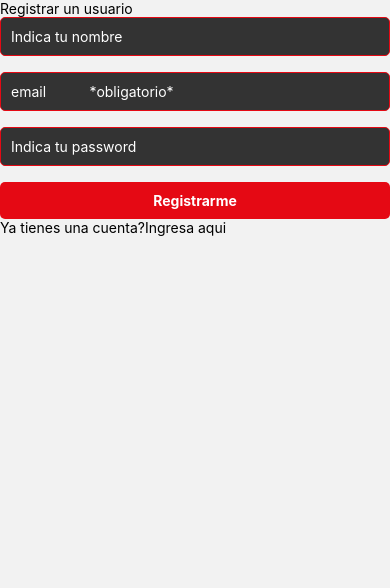
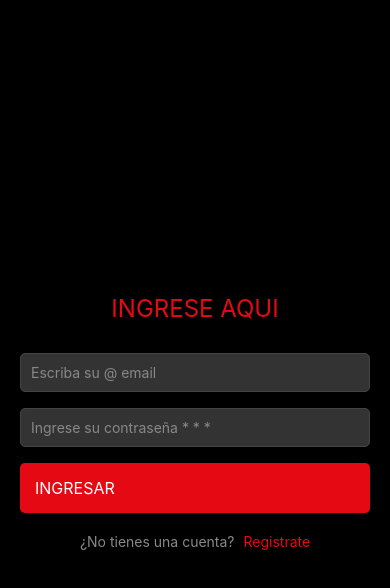
Before and after one commit to TomasLegarre/tp_final_prog3, a React Native app: screen /login in a window 390 px wide. Shown: the top 588 px of the page. Built offline with nearby package versions, Linux system fonts and the light colour scheme; no server answers.

Commit message:
armando log in y cambiando estilos

```diff
--- a/src/Navs/Principal.js
+++ b/src/Navs/Principal.js
@@ -6,6 +6,7 @@ import { FontAwesome } from '@expo/vector-icons';
 
 
 import Register from '../screens/Register/register';
+import Login from '../screens/Login/login';
 
 
 const Stack = createNativeStackNavigator();
@@ -25,6 +26,8 @@ class Principal extends Component {
 
             <Stack.Navigator>
               <Stack.Screen name='Register' component={Register} options={{headerShown :false}}  />
+              <Stack.Screen name='login' component={Login} options={{headerShown :false}}  />
+
             </Stack.Navigator>
 
           </NavigationContainer>
--- a/src/screens/Login/login.js
+++ b/src/screens/Login/login.js
@@ -0,0 +1,145 @@
+import React, { Component } from 'react';
+import { View, Text, TextInput, StyleSheet, TouchableOpacity } from 'react-native';
+import { auth } from '../../config/config';
+
+class Login extends Component {
+  constructor(props) {
+    super(props);
+    this.state = {
+      password: '',
+      email: '',
+      error: ''
+    };
+  }
+
+  componentDidMount() {
+    auth.onAuthStateChanged((user) => {
+      if (user) {
+        console.log('email logueado', auth.currentUser.email);
+      }
+    });
+  }
+
+  logIn(email, password) {
+    if (email === null || email === '' || !email.includes('@')) {
+      this.setState({ error: 'FORMATO DEL MAIL INVALIDO' });
+      return false;
+    }
+    if (password === null || password === '') {
+      this.setState({ error: 'LA CONTRASEÑA DEBE TENER MINIMO 6 CARACTERES' });
+      return false;
+    }
+
+    auth.signInWithEmailAndPassword(email, password)
+      .then(user => {
+        this.props.navigation.navigate('tabnav');
+      })
+      .catch(err => {
+        if (err.code === 'auth/internal-error') {
+          this.setState({ error: 'Contraseña incorrecta' });
+        }
+      });
+  }
+
+  redirect() {
+    this.props.navigation.navigate('register');
+  }
+
+  render() {
+    return (
+      <View style={styles.container}>
+        <Text style={styles.title}>INGRESE AQUI</Text>
+        <TextInput
+          onChangeText={(text) => this.setState({ email: text, error: '' })}
+          value={this.state.email}
+          placeholder='Escriba su @ email'
+          keyboardType='default'
+          style={styles.input}
+          placeholderTextColor="#888"
+        />
+        <TextInput
+          onChangeText={(text) => this.setState({ password: text, error: '' })}
+          value={this.state.password}
+          placeholder='Ingrese su contraseña * * *'
+          keyboardType='default'
+          secureTextEntry={true}
+          style={styles.input}
+          placeholderTextColor="#888"
+        />
+        <TouchableOpacity
+          style={styles.btn}
+          onPress={() => this.logIn(this.state.email, this.state.password)}
+        >
+          <Text style={styles.textBtn}>INGRESAR</Text>
+        </TouchableOpacity>
+
+        <View style={styles.registerContainer}>
+          <Text style={styles.registerText}>¿No tienes una cuenta?</Text>
+          <TouchableOpacity
+            onPress={() => this.redirect()}
+          >
+            <Text style={styles.registerLink}> Registrate</Text>
+          </TouchableOpacity>
+        </View>
+        {this.state.error !== '' &&
+          <Text style={styles.errorText}>
+            {this.state.error}
+          </Text>
+        }
+      </View>
+    );
+  }
+}
+
+const styles = StyleSheet.create({
+  container: {
+    flex: 1,
+    backgroundColor: '#000',
+    padding: 20,
+    justifyContent: 'center',
+  },
+  title: {
+    color: '#E50914',
+    fontSize: 24,
+    marginBottom: 30,
+    textAlign: 'center',
+  },
+  input: {
+    borderColor: '#444',
+    borderWidth: 1,
+    borderRadius: 5,
+    marginBottom: 16,
+    padding: 10,
+    color: '#fff',
+    backgroundColor: '#333',
+  },
+  btn: {
+    backgroundColor: '#E50914',
+    textAlign: 'center',
+    padding: 15,
+    borderRadius: 5,
+  },
+  textBtn: {
+    color: 'white',
+    fontSize: 16,
+  },
+  registerContainer: {
+    flexDirection: 'row',
+    justifyContent: 'center',
+    marginTop: 20,
+  },
+  registerText: {
+    color: '#888',
+  },
+  registerLink: {
+    color: '#E50914',
+    marginLeft: 5,
+  },
+  errorText: {
+    color: 'red',
+    marginTop: 20,
+    textAlign: 'center',
+  }
+});
+
+export default Login;
```
Also changed, not shown: src/components/home.js (deleted).
